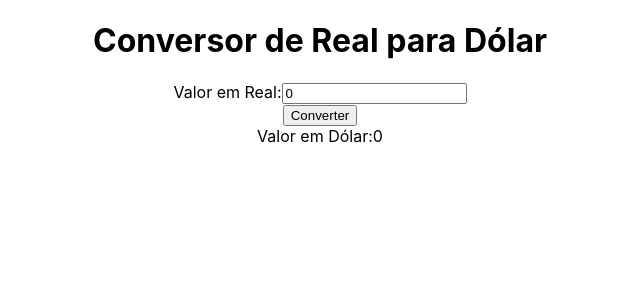
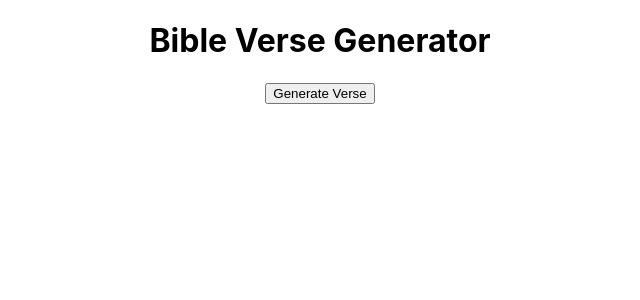
Before and after one commit to gasperpb/REACT, a React (Create React App) app: page / in a window 1280 px wide. Shown: the top 300 px of the page, without its empty margins (320-960 px from the left). Built offline with nearby package versions, Linux system fonts and the light colour scheme.

Commit message:
first commit

```diff
--- a/src/App.js
+++ b/src/App.js
@@ -1,10 +1,11 @@
 import "./App.css";
-import Conversor from "./dolarreal";
+
+import BibleVerse from "./geraverci";
 
 function App() {
   return (
     <div className="App">
-      <Conversor />
+      <BibleVerse />
     </div>
   );
 }
--- /dev/null
+++ b/src/geraverci.jsx
@@ -0,0 +1,27 @@
+import React, { useState } from 'react';
+
+const BibleVerse = () => {
+    const [verse, setVerse] = useState('');
+
+    const generateVerse = () => {
+        const books = ['Genesis', 'Exodus', 'Leviticus', 'Numbers', 'Deuteronomy', 'Joshua', 'Judges', 'Ruth', '1 Samuel', '2 Samuel', '1 Kings', '2 Kings', '1 Chronicles', '2 Chronicles', 'Ezra', 'Nehemiah', 'Esther', 'Job', 'Psalms', 'Proverbs', 'Ecclesiastes', 'Song of Solomon', 'Isaiah', 'Jeremiah', 'Lamentations', 'Ezekiel', 'Daniel', 'Hosea', 'Joel', 'Amos', 'Obadiah', 'Jonah', 'Micah', 'Nahum', 'Habakkuk', 'Zephaniah', 'Haggai', 'Zechariah', 'Malachi', 'Matthew', 'Mark', 'Luke', 'John', 'Acts', 'Romans', '1 Corinthians', '2 Corinthians', 'Galatians', 'Ephesians', 'Philippians', 'Colossians', '1 Thessalonians', '2 Thessalonians', '1 Timothy', '2 Timothy', 'Titus', 'Philemon', 'Hebrews', 'James', '1 Peter', '2 Peter', '1 John', '2 John', '3 John', 'Jude', 'Revelation'];
+
+        const randomBook = books[Math.floor(Math.random() * books.length)];
+        const randomChapter = Math.floor(Math.random() * 50) + 1;
+        const randomVerse = Math.floor(Math.random() * 20) + 1;
+
+        fetch(`https://bible-api.com/${randomBook}+${randomChapter}:${randomVerse}`)
+            .then(response => response.json())
+            .then(data => setVerse(`${data.reference}: ${data.text}`));
+    };
+
+    return (
+        <div>
+            <h1>Bible Verse Generator</h1>
+            <button onClick={generateVerse}>Generate Verse</button>
+            <p>{verse}</p>
+        </div>
+    );
+};
+
+export default BibleVerse;
```
Also changed, not shown: 1 other file (tests, documents, lock files or other folders).
